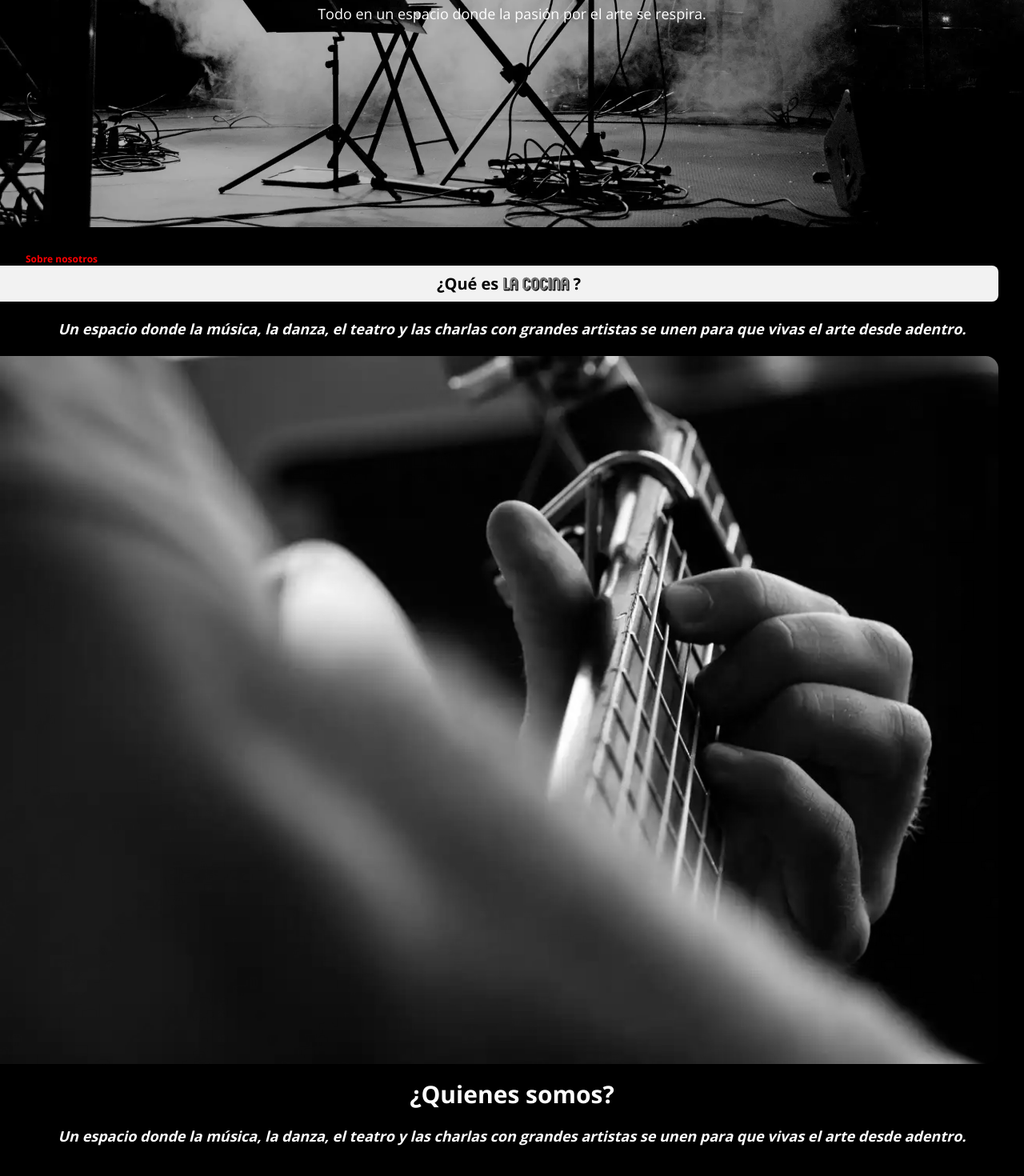
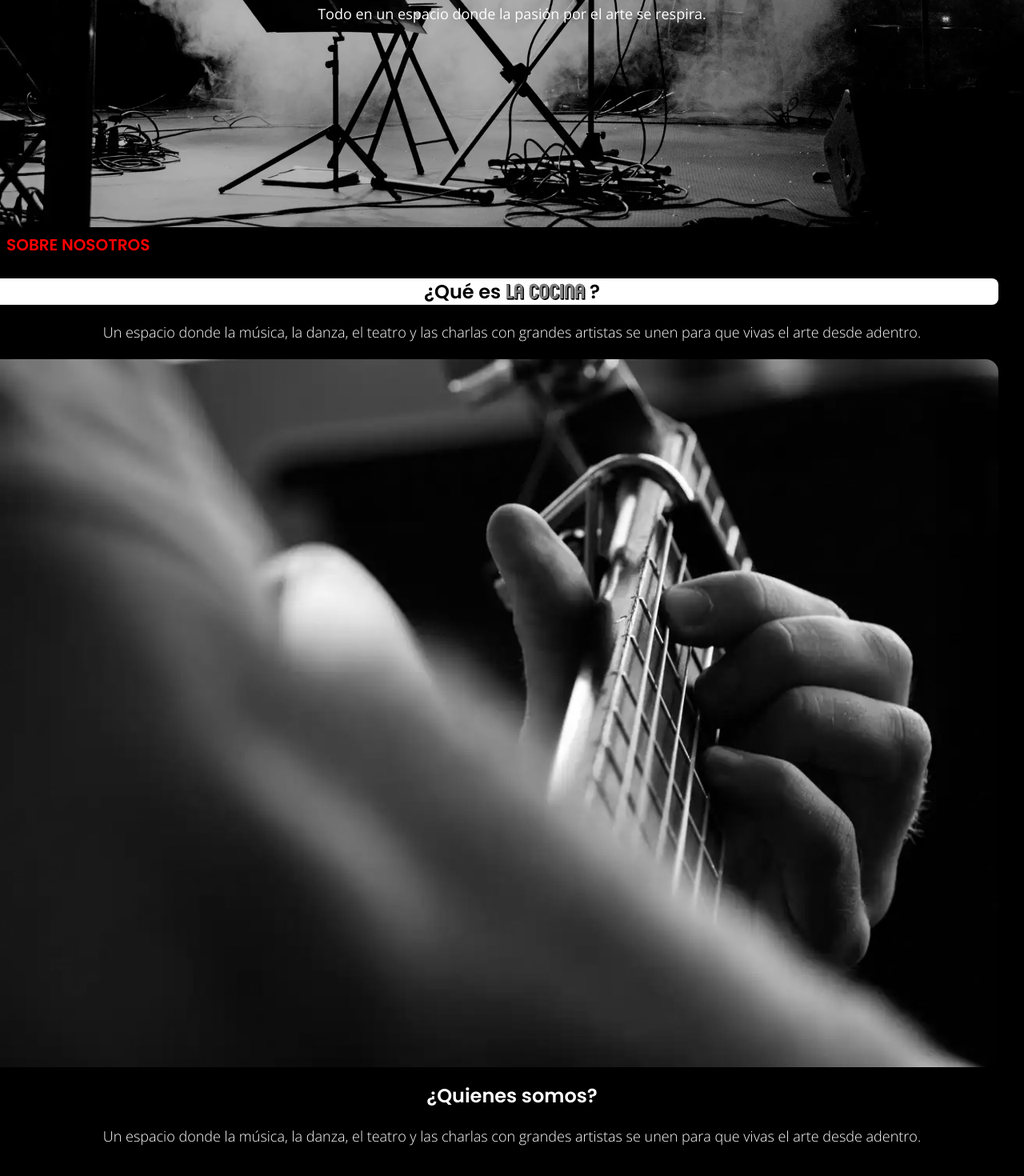
Before and after one commit to aqulesz/lacocina, a React (Vite) app: page / in a window 1280 px wide. Shown: the part 516-1986 px from the top of the page at 80% size. Built offline with nearby package versions, Linux system fonts and the light colour scheme.

Commit message:
seccion terminada te diria

```diff
--- a/src/components/AboutSection.tsx
+++ b/src/components/AboutSection.tsx
@@ -1,12 +1,12 @@
 function AboutSection() {
     return (
-        <div className="bg-[url('/src/assets/grades-656593_1920.webp') a] bg-black bg-blend-overlay bg-cover bg-center w-full flex flex-col justify-center p-8 pl-0">
-                <h3 className="pl-8 text-xs px-2 text-left text-custom-red font-default font-bold" >Sobre nosotros</h3>
-                <h2 className=" bg-white/95 text-black font-default font-bold text-xl text-center mb-5 rounded-r-lg p-2 pl-8">¿Qué es <span className="font-logo text-black"> la cocina</span> ?</h2>
-                <p className="pl-8 text-white text-lg font-default font-bold italic text-center mb-5">Un espacio donde la música, la danza, el teatro y las charlas con grandes artistas se unen para que vivas el arte desde adentro.</p>
+        <div className="bg-[url('/src/assets/grades-656593_1920.webp') a] bg-black bg-blend-overlay bg-cover bg-center w-full flex flex-col justify-center p-8 pl-0 pt-0">
+                <h3 className="text-xl px-2 text-left text-custom-red font-hero p-2 mb-5" >SOBRE NOSOTROS</h3>
+                <h2 className=" bg-white text-black font-hero font-bold text-2xl text-center mb-5 rounded-r-lg pl-8">¿Qué es <span className="font-logo text-black"> la cocina</span> ?</h2>
+                <p className="pl-8 text-white text-lg font-default font-light text-center mb-5">Un espacio donde la música, la danza, el teatro y las charlas con grandes artistas se unen para que vivas el arte desde adentro.</p>
                 <img src="/src/assets/guitar-5187376_1280.webp" alt="" className="relative rounded-r-2xl saturate-0 mb-5"/>
-                <h2 className="pl-8 text-white font-default font-bold text-3xl text-center mb-5">¿Quienes somos?</h2>
-                <p className="pl-8 text-white text-lg font-default font-bold italic text-center mb-5">Un espacio donde la música, la danza, el teatro y las charlas con grandes artistas se unen para que vivas el arte desde adentro.</p>
+                <h2 className="pl-8 text-white font-hero font-bold text-2xl text-center mb-5">¿Quienes somos?</h2>
+                <p className="pl-8 text-white text-lg font-default font-light text-center mb-5">Un espacio donde la música, la danza, el teatro y las charlas con grandes artistas se unen para que vivas el arte desde adentro.</p>
         </div>
     )
 }
```
